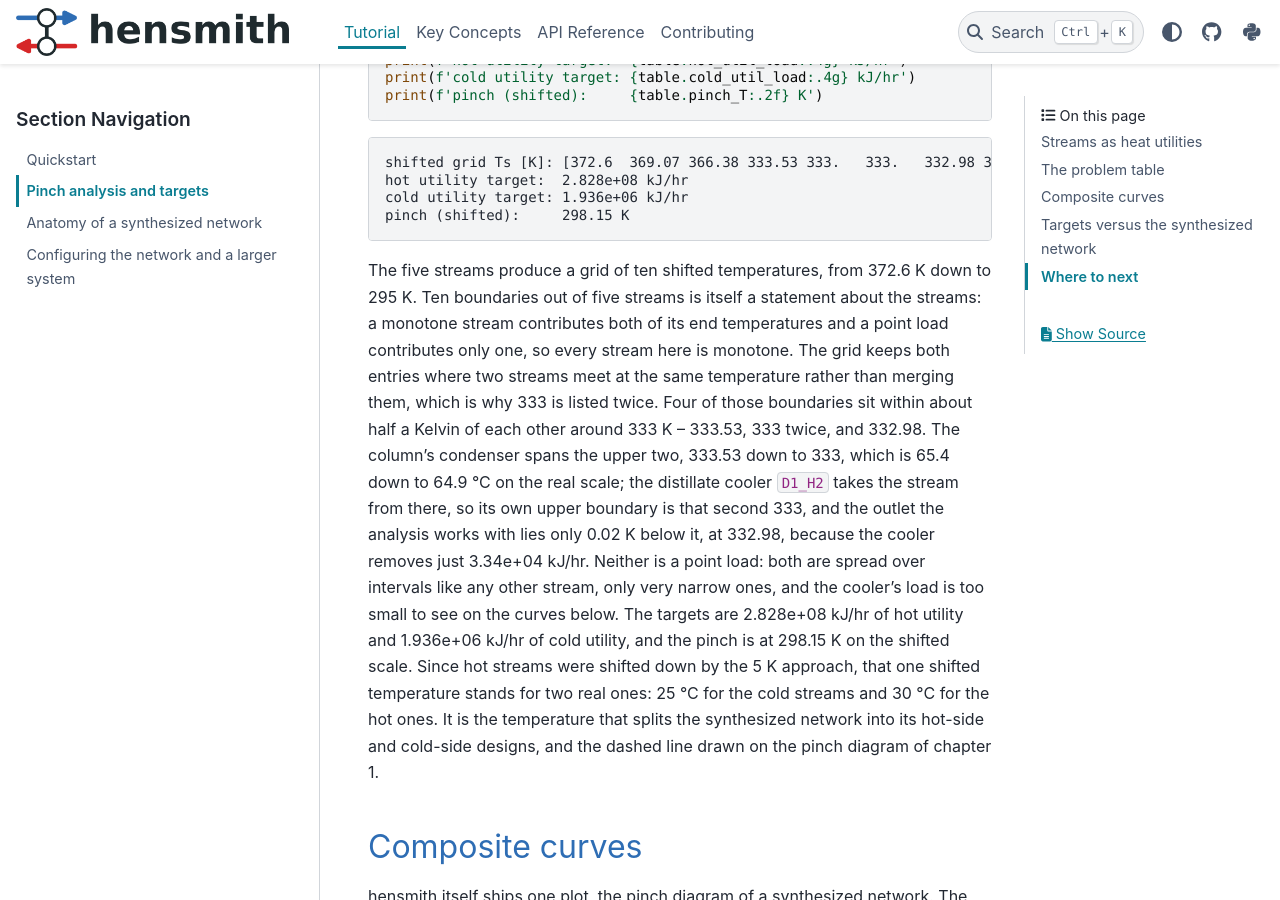
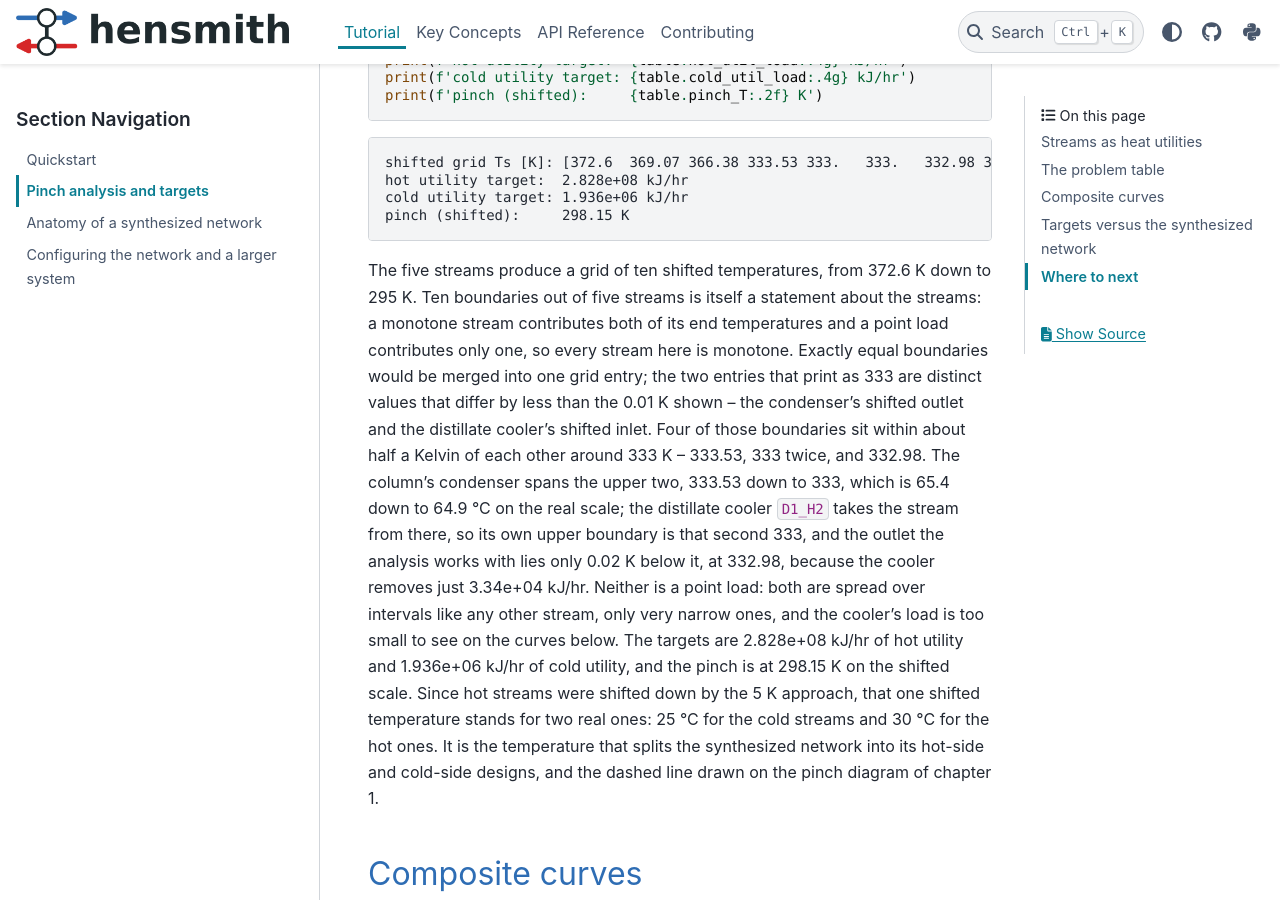
Before and after one commit to BioSTEAMDevelopmentGroup/hensmith, a Sphinx documentation site: the page built from docs/source/tutorial/02_pinch_analysis.rst, in a window 1280 px wide and 900 px high, scrolled down 3131 px. Built offline with Sphinx 7.4.7 and the PyData theme 0.15.4, drawn with Linux system fonts in a browser that asks for light colours; the version number is read from the project's files by our own code.

Commit message:
correct chapter 02's account of the duplicated 333 K grid entry
The page said the problem-table grid keeps both entries where two streams
meet at the same temperature, but `problem_table` builds the grid with
`np.unique`, which merges exactly equal boundaries. The two entries that
print as 333 survive because they are distinct values differing by less than
the 0.01 K shown -- the condenser's shifted outlet and the distillate cooler's
shifted inlet. The paragraph now says so; no number changed. Found in the
final whole-branch review.

Co-Authored-By: Claude Fable 5.1 <noreply@anthropic.com>

```diff
--- a/docs/source/tutorial/02_pinch_analysis.rst
+++ b/docs/source/tutorial/02_pinch_analysis.rst
@@ -117,24 +117,25 @@ The quickstart system is the same computation on five streams:
 The five streams produce a grid of ten shifted temperatures, from 372.6 K down
 to 295 K. Ten boundaries out of five streams is itself a statement about the
 streams: a monotone stream contributes both of its end temperatures and a
-point load contributes only one, so every stream here is monotone. The grid
-keeps both entries where two streams meet at the same temperature rather than
-merging them, which is why 333 is listed twice. Four of those boundaries sit
-within about half a Kelvin of each other around 333 K -- 333.53, 333 twice,
-and 332.98. The column's condenser spans the upper two, 333.53 down to 333,
-which is 65.4 down to 64.9 °C on the real scale; the distillate cooler
-``D1_H2`` takes the stream from there, so its own upper boundary is that
-second 333, and the outlet the analysis works with lies only 0.02 K below it,
-at 332.98, because the cooler removes just 3.34e+04 kJ/hr. Neither is a point
-load: both are spread over intervals like any other stream, only very narrow
-ones, and the cooler's load is too small to see on the curves below. The
-targets are 2.828e+08 kJ/hr of hot utility and 1.936e+06 kJ/hr of cold
-utility, and the pinch is at 298.15 K on the shifted scale. Since hot streams
-were shifted down by the 5 K approach, that one shifted temperature stands for
-two real ones: 25 °C for the cold streams and 30 °C for the hot ones. It is
-the temperature that splits the synthesized network into its hot-side and
-cold-side designs, and the dashed line drawn on the pinch diagram of
-chapter 1.
+point load contributes only one, so every stream here is monotone. Exactly
+equal boundaries would be merged into one grid entry; the two entries that
+print as 333 are distinct values that differ by less than the 0.01 K shown --
+the condenser's shifted outlet and the distillate cooler's shifted inlet. Four
+of those boundaries sit within about half a Kelvin of each other around 333 K
+-- 333.53, 333 twice, and 332.98. The column's condenser spans the upper two,
+333.53 down to 333, which is 65.4 down to 64.9 °C on the real scale; the
+distillate cooler ``D1_H2`` takes the stream from there, so its own upper
+boundary is that second 333, and the outlet the analysis works with lies only
+0.02 K below it, at 332.98, because the cooler removes just 3.34e+04 kJ/hr.
+Neither is a point load: both are spread over intervals like any other stream,
+only very narrow ones, and the cooler's load is too small to see on the curves
+below. The targets are 2.828e+08 kJ/hr of hot utility and 1.936e+06 kJ/hr of
+cold utility, and the pinch is at 298.15 K on the shifted scale. Since hot
+streams were shifted down by the 5 K approach, that one shifted temperature
+stands for two real ones: 25 °C for the cold streams and 30 °C for the hot
+ones. It is the temperature that splits the synthesized network into its
+hot-side and cold-side designs, and the dashed line drawn on the pinch diagram
+of chapter 1.
 
 Composite curves
 ----------------
```
